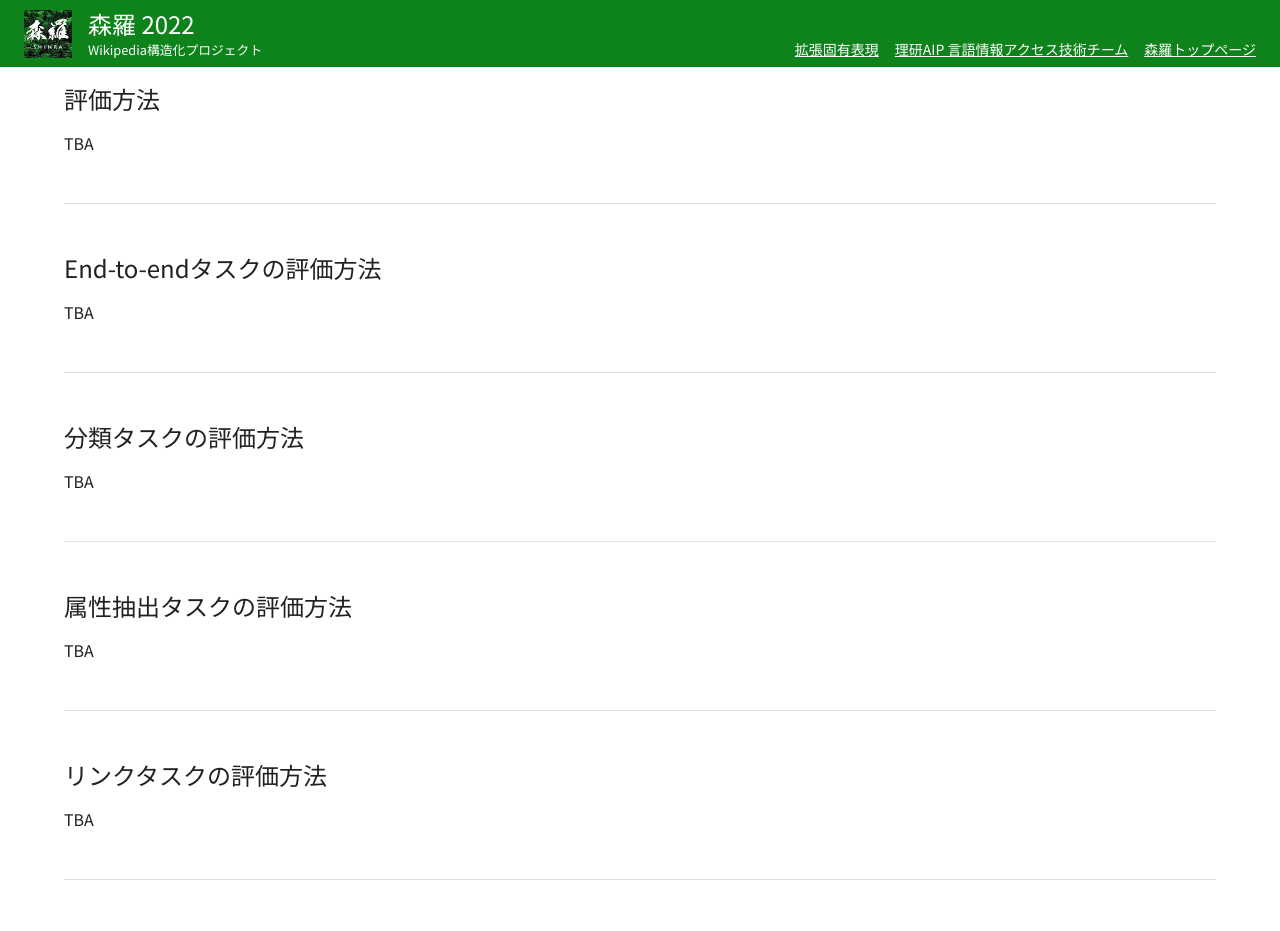
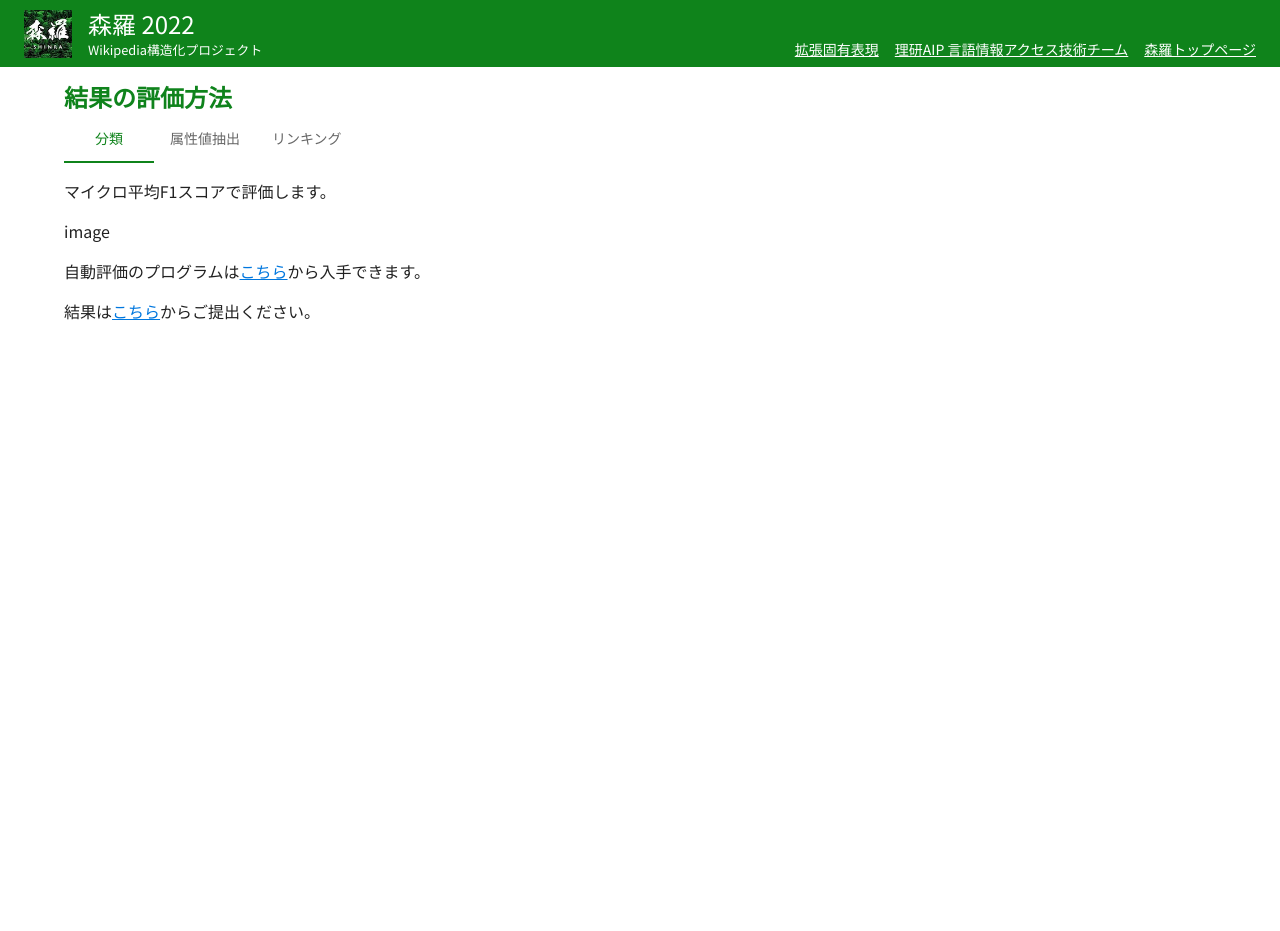
Before and after one commit to besna-institute/udagawa-shinra-project, a Next.js app: page /evaluation-method in a window 1280 px wide. Shown: the top 931 px of the page. After the commit the page ends 800 px from the top, so only its background shows below. Built offline with nearby package versions, Linux system fonts and the light colour scheme.

Commit message:
Update evaluation-method

```diff
--- a/pages/evaluation-method.tsx
+++ b/pages/evaluation-method.tsx
@@ -1,6 +1,45 @@
 import type { NextPage } from "next";
 import { Divider, Paper } from "@mui/material";
+import { BasicTabs, ContentBox, TabItem } from "../components";
+import Link from "next/link";
 
+const evaluationMethodItems: TabItem[] = [
+  {
+    label: "分類",
+    panel: (
+      <>
+        <p>マイクロ平均F1スコアで評価します。</p>
+        <p>image</p>
+        <p>
+          自動評価のプログラムは
+          <a href="">こちら</a>
+          から入手できます。
+        </p>
+        <p>
+          結果は
+          <Link href="/result-submission">こちら</Link>
+          からご提出ください。
+        </p>
+      </>
+    ),
+  },
+  {
+    label: "属性値抽出",
+    panel: (
+      <>
+        <p>TBA</p>
+      </>
+    ),
+  },
+  {
+    label: "リンキング",
+    panel: (
+      <>
+        <p>TBA</p>
+      </>
+    ),
+  },
+];
 const EvaluationMethod: NextPage = () => {
   return (
     <Paper
@@ -11,72 +50,21 @@ const EvaluationMethod: NextPage = () => {
         gridGap: "3rem",
         gridTemplateAreas: `
           "evaluation-method"
-          "divider1"
-          "end-to-end-task"
-          "divider2"
-          "classification-task"
-          "divider3"
-          "attribute-extraction-task"
-          "divider4"
-          "link-task"
-          "divider5"
-          "faq"
         `,
       }}
     >
-      <Divider sx={{ gridArea: "divider1" }} />
-      <Divider sx={{ gridArea: "divider2" }} />
-      <Divider sx={{ gridArea: "divider3" }} />
-      <Divider sx={{ gridArea: "divider4" }} />
-      <Divider sx={{ gridArea: "divider5" }} />
-      <div
+      <ContentBox
         style={{
           gridArea: "evaluation-method",
         }}
+        theme="white"
       >
-        <h2 id="evaluation-method">評価方法</h2>
-        <p>TBA</p>
-      </div>
-      <div
-        style={{
-          gridArea: "end-to-end-task",
-        }}
-      >
-        <h2 id="end-to-end-task">End-to-endタスクの評価方法</h2>
-        <p>TBA</p>
-      </div>
-      <div
-        style={{
-          gridArea: "classification-task",
-        }}
-      >
-        <h2 id="classification-task">分類タスクの評価方法</h2>
-        <p>TBA</p>
-      </div>
-      <div
-        style={{
-          gridArea: "attribute-extraction-task",
-        }}
-      >
-        <h2 id="attribute-extraction-task">属性抽出タスクの評価方法</h2>
-        <p>TBA</p>
-      </div>
-      <div
-        style={{
-          gridArea: "link-task",
-        }}
-      >
-        <h2 id="link-task">リンクタスクの評価方法</h2>
-        <p>TBA</p>
-      </div>
-      <div
-        style={{
-          gridArea: "faq",
-        }}
-      >
-        <h2 id="faq">評価方法についてのFAQ</h2>
-        <p>TBA</p>
-      </div>
+        <h2 id="evaluation-method">結果の評価方法</h2>
+        <BasicTabs
+          ariaLabel="evaluation method tabs"
+          tabs={evaluationMethodItems}
+        />
+      </ContentBox>
     </Paper>
   );
 };
--- a/styles/globals.css
+++ b/styles/globals.css
@@ -4,7 +4,8 @@ h3,
 h4,
 h5,
 h6,
-p {
+p,
+div[role="tabpanel"] p {
   margin: 1rem 0 0 0;
 }
 h1:first-child,
```
